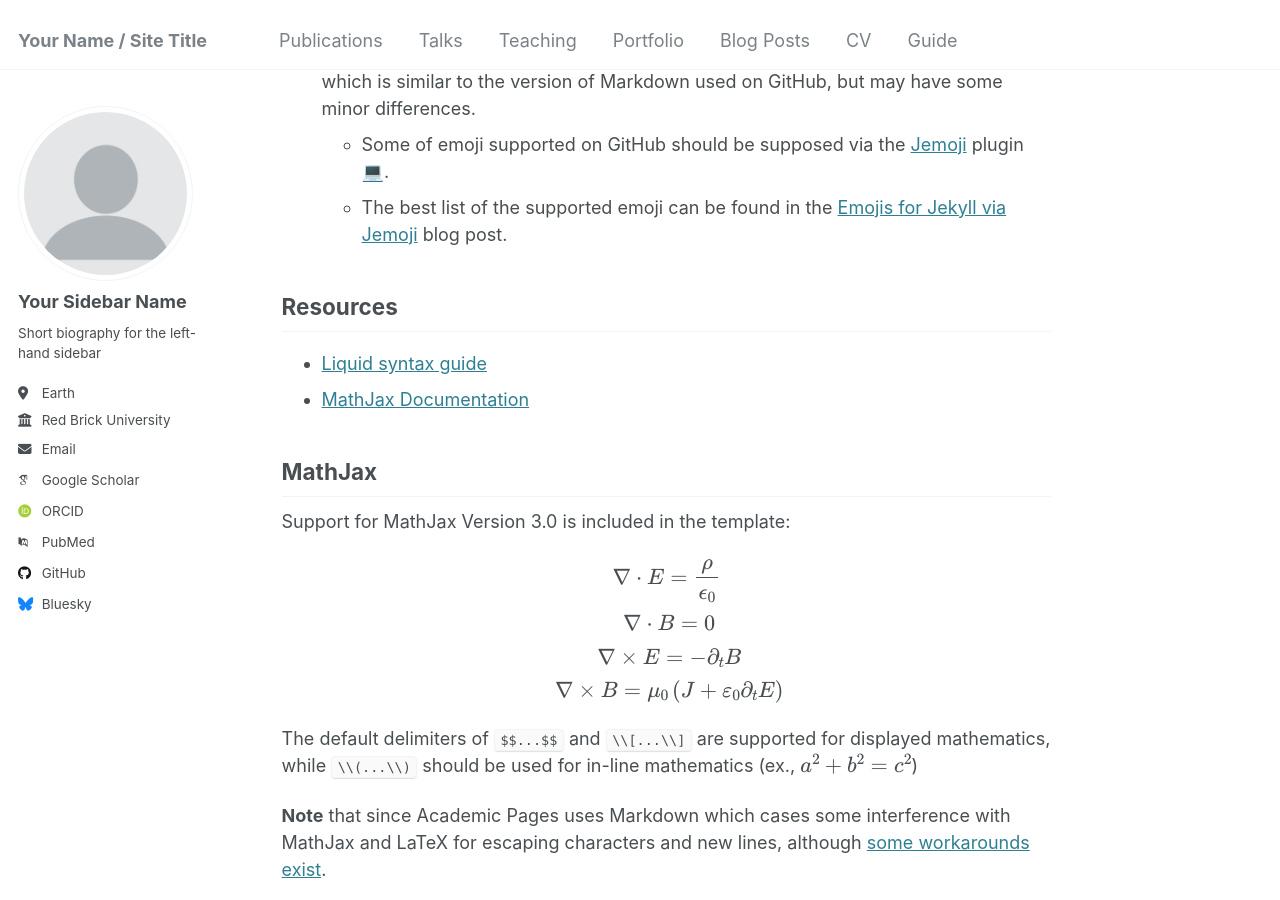
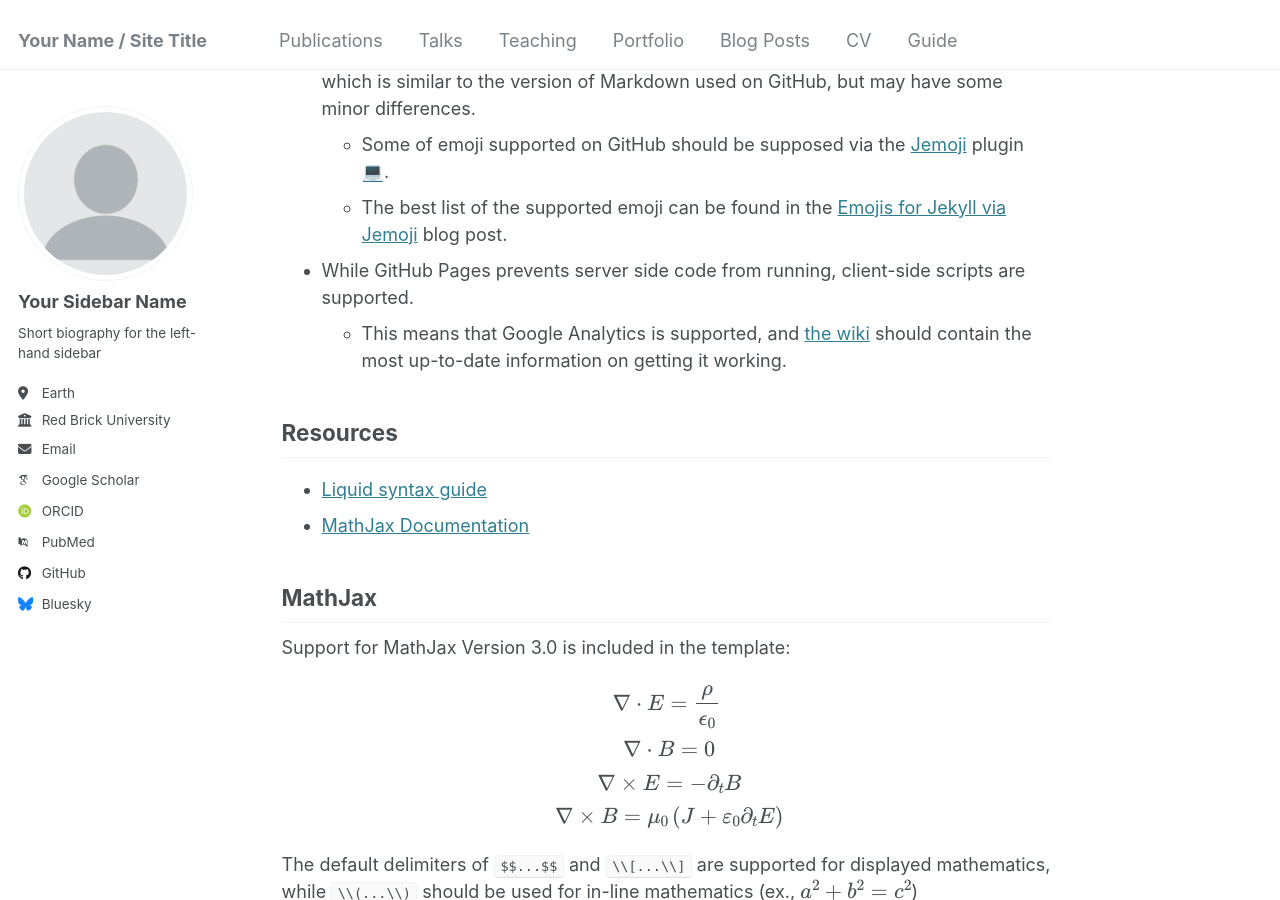
Before and after one commit to bjauregui/bjauregui.github.io, a Jekyll site: the page built from _pages/markdown.md, in a window 1280 px wide and 900 px high, scrolled down 951 px. Built offline with Jekyll 4.4.1, drawn with Linux system fonts in a browser that asks for light colours; emoji names are drawn with the system emoji font; some web fonts are replaced.

Commit message:
Add GA updates to documentation, Close #265

```diff
--- a/_pages/markdown.md
+++ b/_pages/markdown.md
@@ -30,9 +30,13 @@ redirect_from:
   * Orange circle: building
   * Red X: error
   * No icon: not built
+
 * Academic Pages uses [Jekyll Kramdown](https://jekyllrb.com/docs/configuration/markdown/), GitHub Flavored Markdown (GFM) parser, which is similar to the version of Markdown used on GitHub, but may have some minor differences.
   * Some of emoji supported on GitHub should be supposed via the [Jemoji](https://github.com/jekyll/jemoji) plugin :computer:.
   * The best list of the supported emoji can be found in the [Emojis for Jekyll via Jemoji](https://www.fabriziomusacchio.com/blog/2021-08-16-emojis_for_Jekyll/#computer) blog post.
+
+* While GitHub Pages prevents server side code from running, client-side scripts are supported.
+  * This means that Google Analytics is supported, and [the wiki](https://github.com/academicpages/academicpages.github.io/wiki/Adding-Google-Analytics) should contain the most up-to-date information on getting it working.
 
 ## Resources
  * [Liquid syntax guide](https://shopify.github.io/liquid/tags/control-flow/)
```
